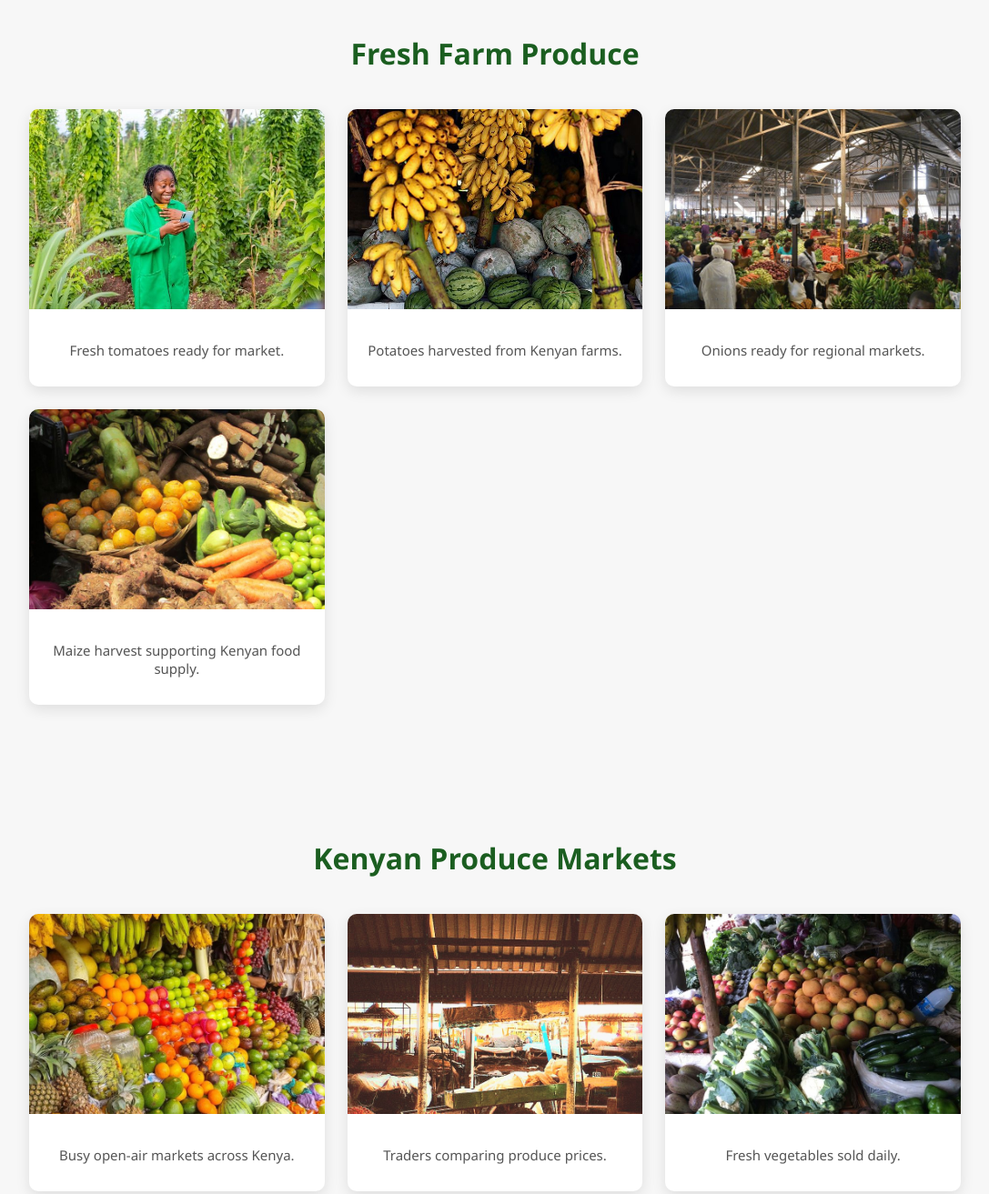
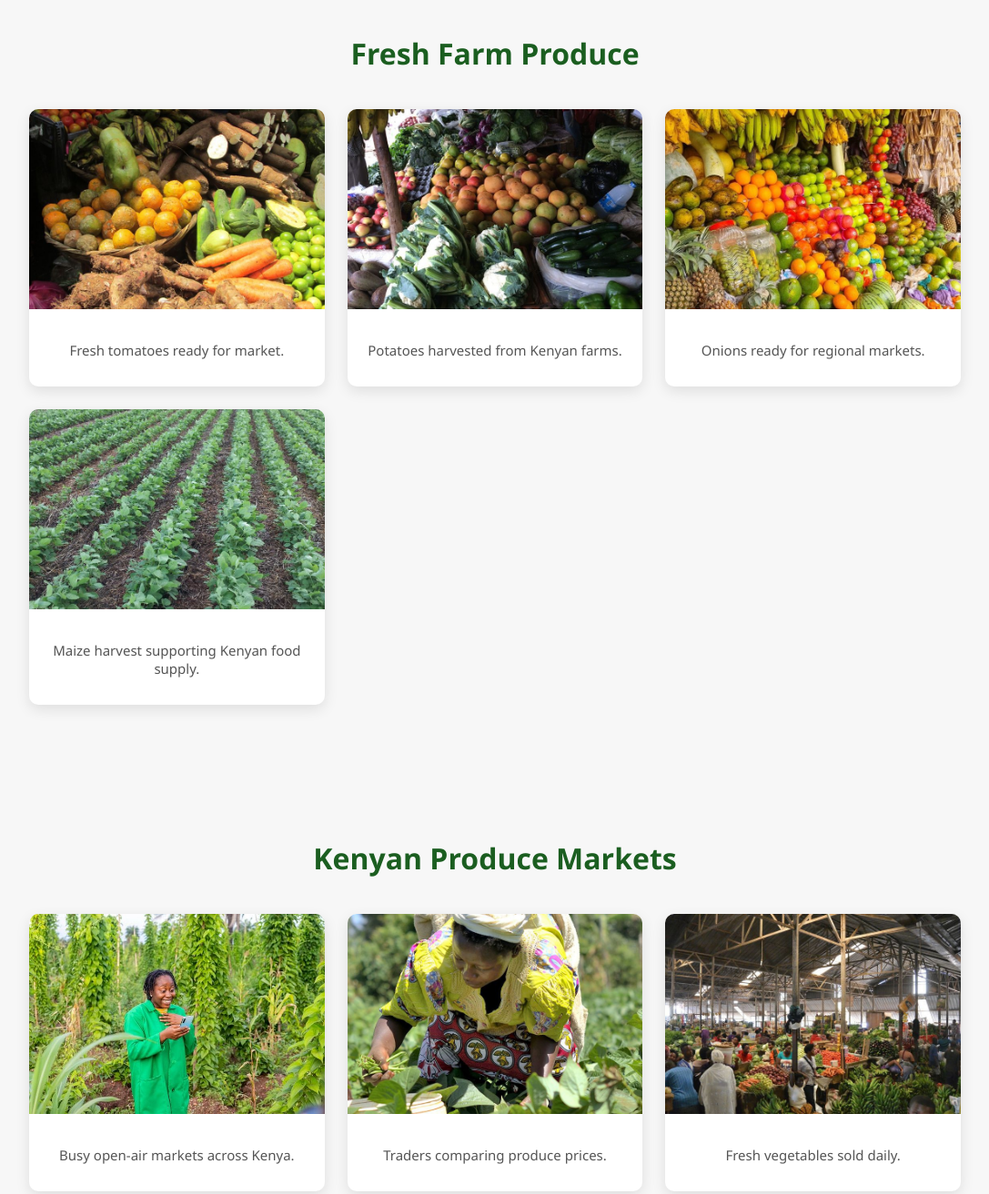
Before and after one commit to investmentskagumu/SOKOSHAMBA, a plain HTML site: page index.html in a window 1280 px wide. Shown: the part 2880-4193 px from the top of the page at 91% size, without its empty margins (96-1183 px from the left). Drawn offline with nearby package versions, Linux system fonts and the light colour scheme.

Commit message:
Update image sources in index.html

```diff
--- a/index.html
+++ b/index.html
@@ -103,7 +103,7 @@
 <p>Local farmers harvesting fresh produce.</p>
 </div>
 <div class="image-card">
-<img src="Farm2.jpg" alt="Vegetable farm">
+<img src="Market4.jpg" alt="Vegetable farm">
 <p>Vegetable farms supplying urban markets.</p>
 </div>
 <div class="image-card">
@@ -118,19 +118,19 @@
 <h2>Fresh Farm Produce</h2>
 <div class="image-grid">
 <div class="image-card">
-<img src="Market1.jpg" alt="Fresh tomatoes">
+<img src="Market4.jpg" alt="Fresh tomatoes">
 <p>Fresh tomatoes ready for market.</p>
 </div>
 <div class="image-card">
-<img src="Market2.jpg" alt="Potatoes">
+<img src="Market7.jpg" alt="Potatoes">
 <p>Potatoes harvested from Kenyan farms.</p>
 </div>
 <div class="image-card">
-<img src="Market3.jpg" alt="Onions">
+<img src="Market5.jpg" alt="Onions">
 <p>Onions ready for regional markets.</p>
 </div>
 <div class="image-card">
-<img src="Market4.jpg" alt="Maize">
+<img src="Farm2.jpg" alt="Maize">
 <p>Maize harvest supporting Kenyan food supply.</p>
 </div>
 </div>
@@ -141,15 +141,15 @@
 <h2>Kenyan Produce Markets</h2>
 <div class="image-grid">
 <div class="image-card">
-<img src="Market5.jpg" alt="Kenyan market">
+<img src="Market1.jpg" alt="Kenyan market">
 <p>Busy open-air markets across Kenya.</p>
 </div>
 <div class="image-card">
-<img src="Market6.jpg" alt="Vegetable traders">
+<img src="Farmer2.jpg" alt="Vegetable traders">
 <p>Traders comparing produce prices.</p>
 </div>
 <div class="image-card">
-<img src="Market7.jpg" alt="Market produce stalls">
+<img src="Market3.jpg" alt="Market produce stalls">
 <p>Fresh vegetables sold daily.</p>
 </div>
 </div>
```
